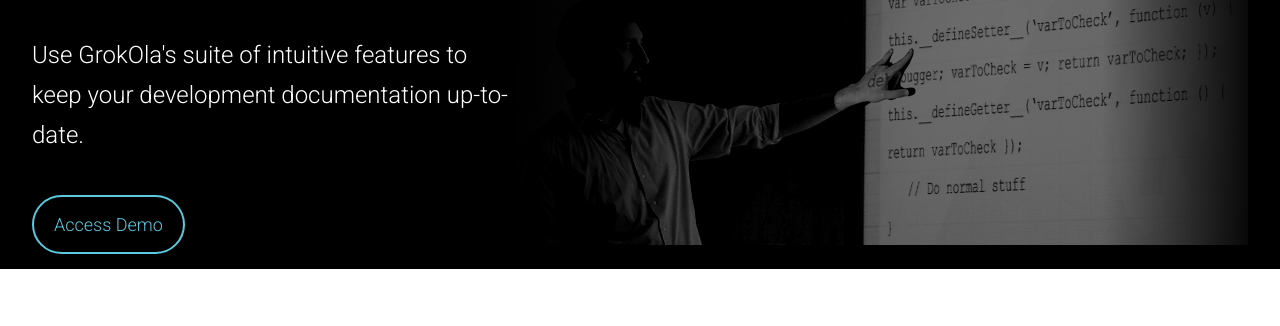
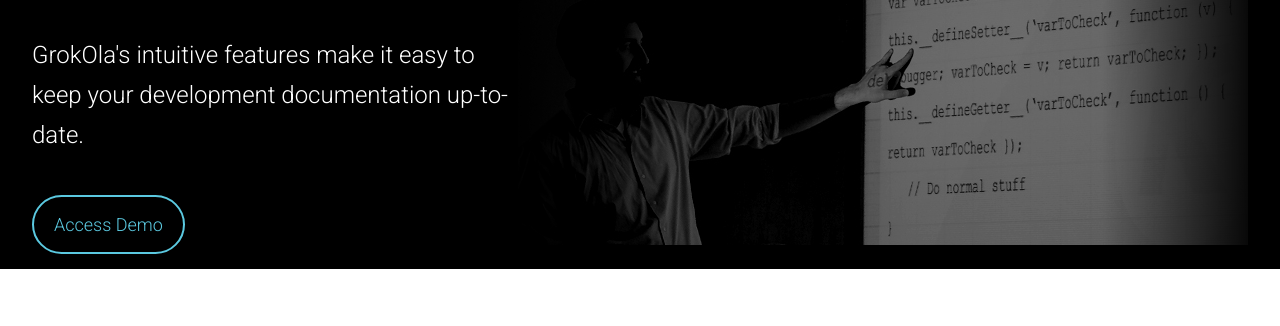
Before and after one commit to in-the-keyhole/www.grokola.com, a website: page index.html in a window 1280 px wide. Shown: the part 405-731 px from the top of the page. Drawn offline with nearby package versions, Linux system fonts and the light colour scheme.

Commit message:
Update index.html

```diff
--- a/index.html
+++ b/index.html
@@ -90,7 +90,7 @@
         <div class="main-feature-container">
           <div class="main-feature-copy">
             <h1>Documentation should be simple.</h1>
-            <p>Use GrokOla's suite of intuitive features to keep your development documentation up-to-date.</p>
+            <p>GrokOla's intuitive features make it easy to keep your development documentation up-to-date.</p>
             <a href="https://demo.grokola.com/invite.html" class="btn btn-blue">Access Demo</a>
           </div>
           <div class="main-feature-image">
```
